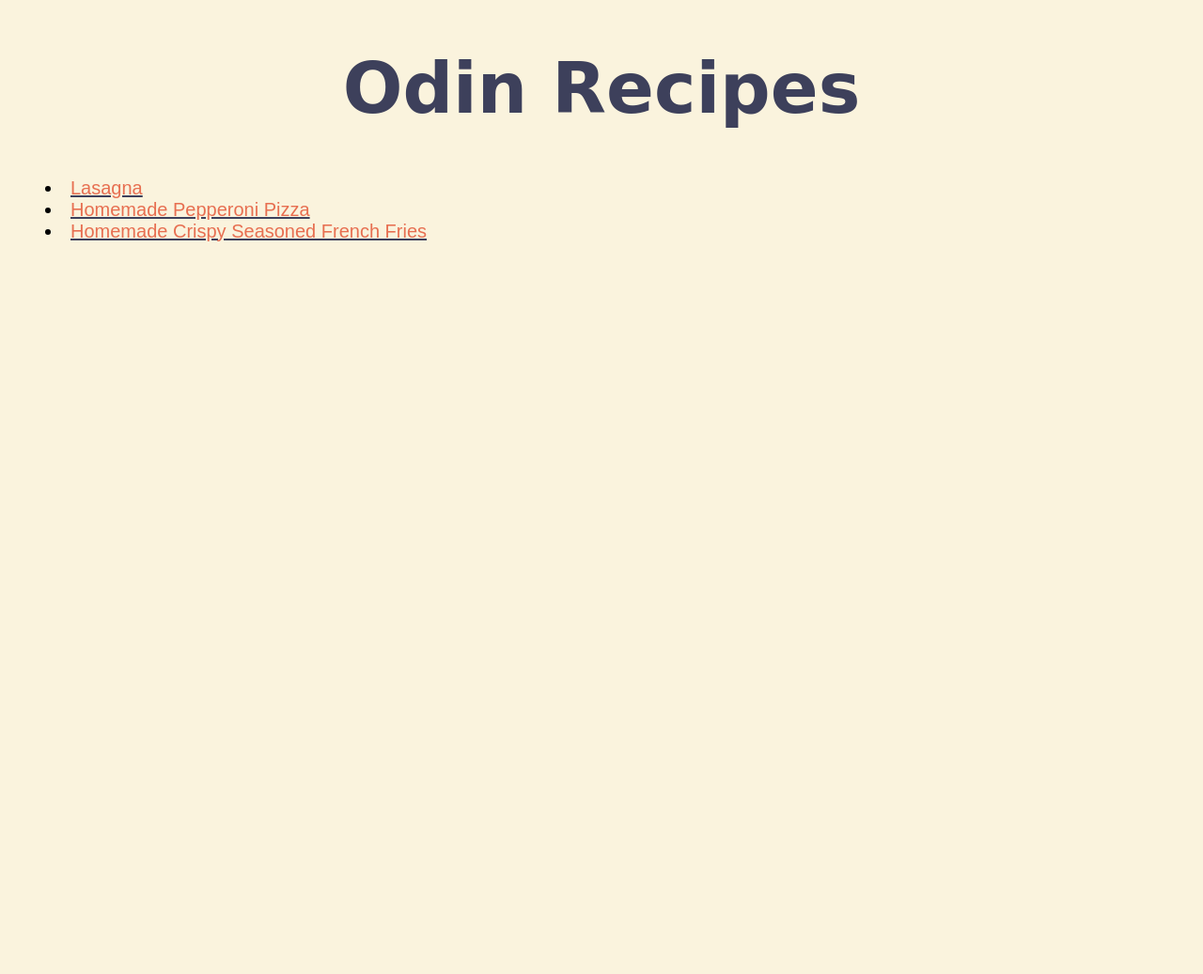
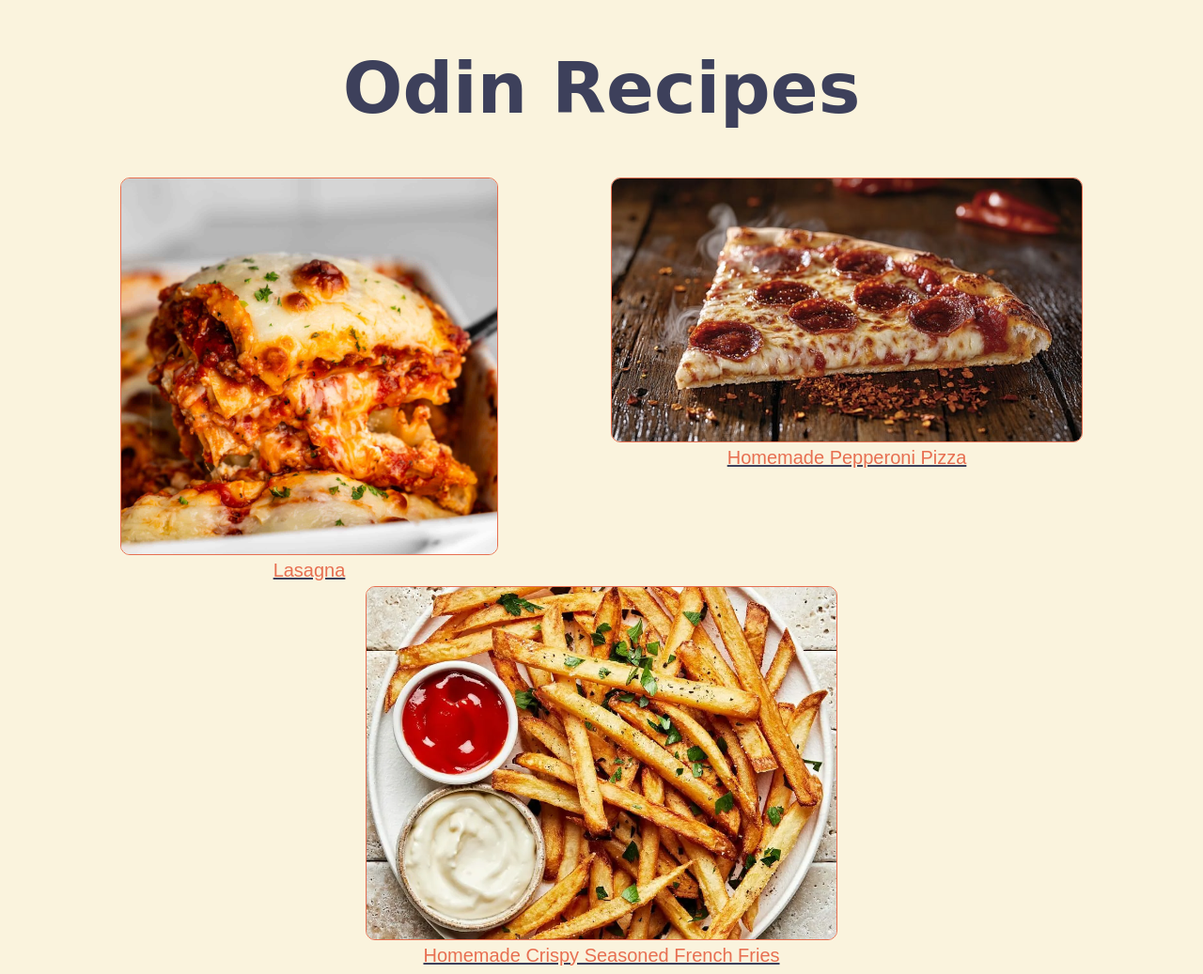
Before and after one commit to TahaZahid05/odin-recipes, a plain HTML site: page index.html in a window 1280 px wide. Shown: the whole page at 94% size. Before the commit the page ends 800 px from the top, so only its background shows below. Drawn offline with Linux system fonts and the light colour scheme; a web font is replaced by a local one.

Commit message:
Changes home page after learning box model

```diff
--- a/index.html
+++ b/index.html
@@ -12,10 +12,20 @@
 </head>
 <body>
     <h1 class="main-page-heading">Odin Recipes</h1>
-    <ul>
-        <li><a class="target-page-pointer" href="./recipes/lasagna.html">Lasagna</a></li>
-        <li><a class="target-page-pointer" href="./recipes/pizza.html">Homemade Pepperoni Pizza</a></li>
-        <li><a class="target-page-pointer" href="./recipes/fries.html">Homemade Crispy Seasoned French Fries</a></li>
+    <div id="recipe-list">
+        <div class="lasagna-div">
+            <img src="images/lasagna-home.jpg" class="index-image">
+            <a class="target-page-pointer" href="./recipes/lasagna.html">Lasagna</a>
+        </div>
+        <div class="pizza-div">
+            <img src="images/pepperoni-home.jpg" class="index-image">
+            <a class="target-page-pointer" href="./recipes/pizza.html">Homemade Pepperoni Pizza</a>
+        </div>
+        <div class="fries-div">
+            <img src="images/fries-home.webp" class="index-image">
+            <a class="target-page-pointer" href="./recipes/fries.html">Homemade Crispy Seasoned French Fries</a>
+        </div>
+    </div>
     </ul>
 
 </body>
--- a/styles.css
+++ b/styles.css
@@ -45,3 +45,25 @@ h2 {
 a, h3{
     color: #E76F51;
 }
+
+
+#recipe-list{
+    display: flex;
+    flex-wrap: wrap;
+    justify-content: space-evenly;
+}
+
+.lasagna-div, .pizza-div, .fries-div{
+    display: flex;
+    flex-direction: column;
+}
+
+.target-page-pointer{
+    text-align: center;
+    margin: 5px;
+}
+
+.index-image{
+    max-width: 500px;
+    max-height: 400px;
+}
```
Also changed, not shown: images/fries-home.webp (added), images/lasagna-home.jpg (added), images/pepperoni-home.jpg (added).
